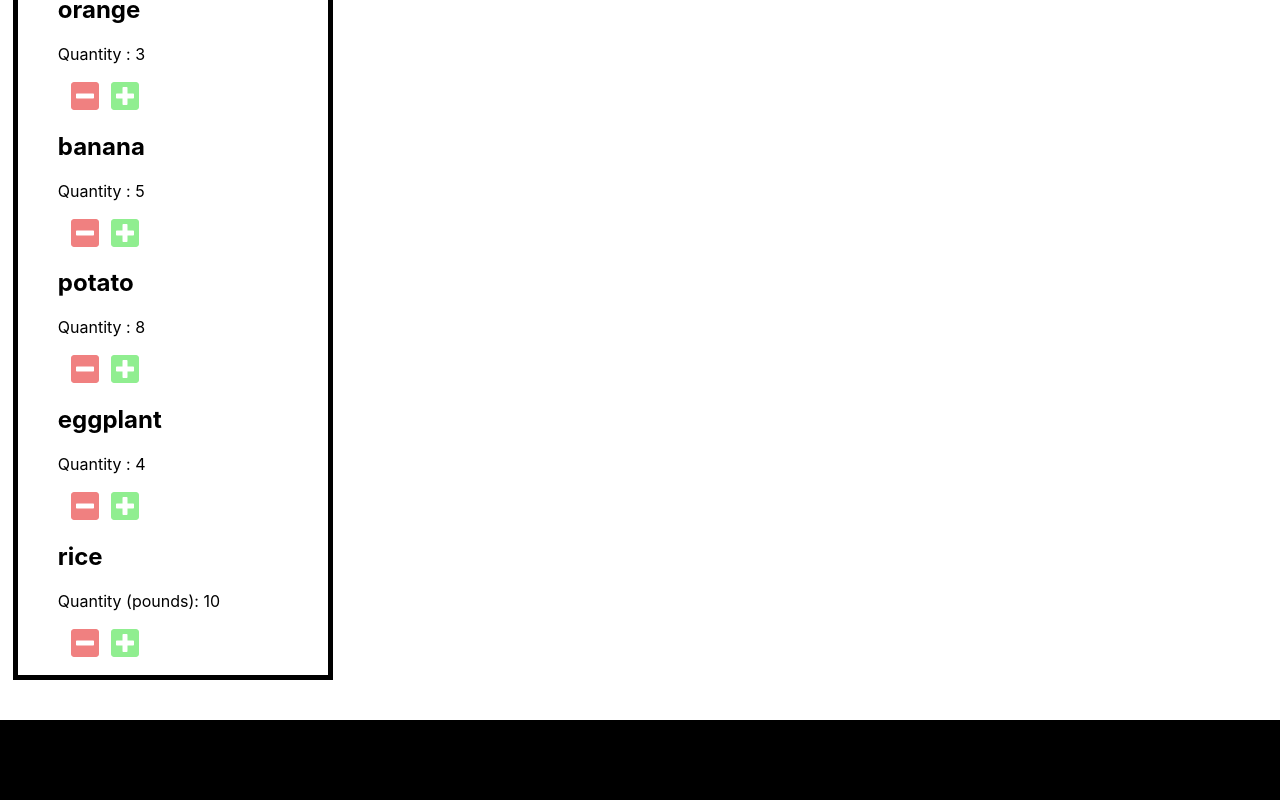
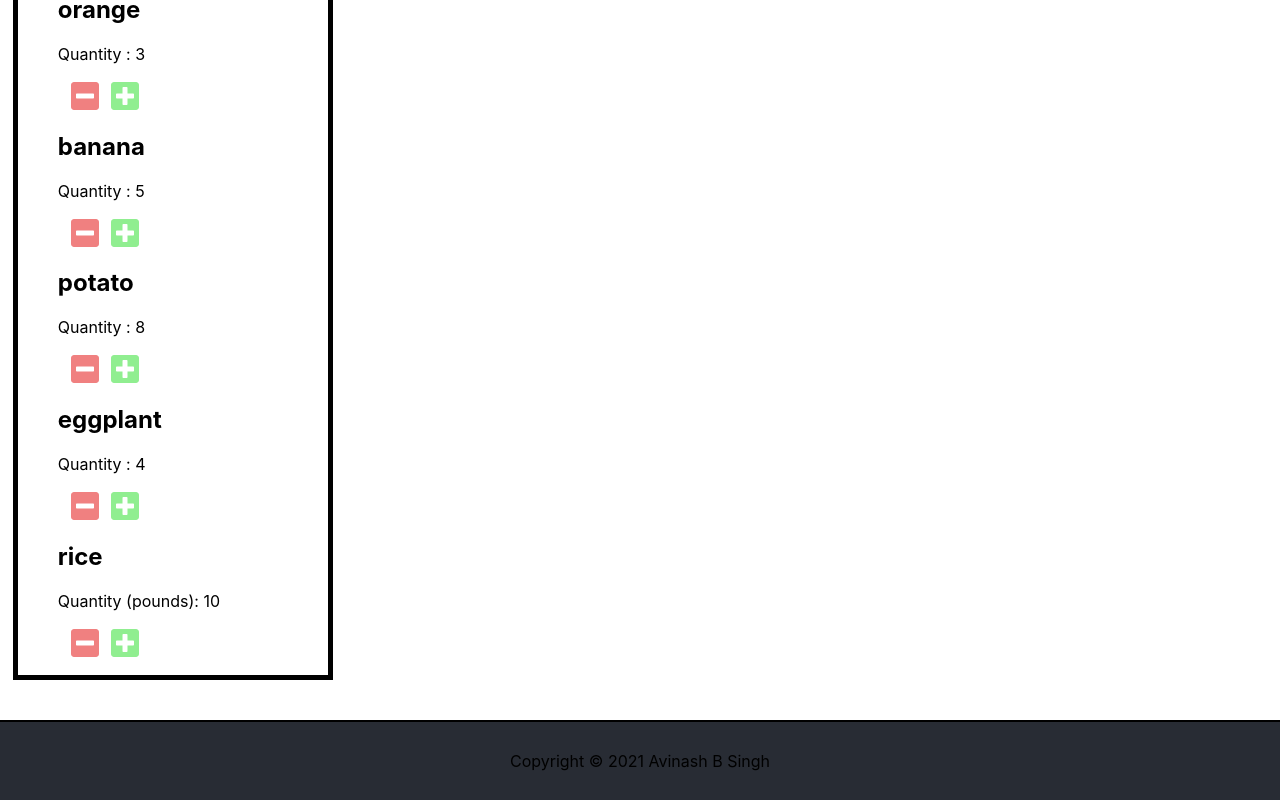
Before and after one commit to asingh9/recipeasy, a Next.js app: page / in a window 1280 px wide. Shown: the part 247-1047 px from the top of the page. Built offline with nearby package versions, Linux system fonts and the light colour scheme.

Commit message:
footer styling

```diff
--- a/styles/App.module.css
+++ b/styles/App.module.css
@@ -29,7 +29,8 @@
 }
 
 .footer {
-  background-color: black;
+  background-color: #282c34;
+  border-top: 2px solid black;
   min-height: 10vh;
   display: flex;
   align-items: center;
```
